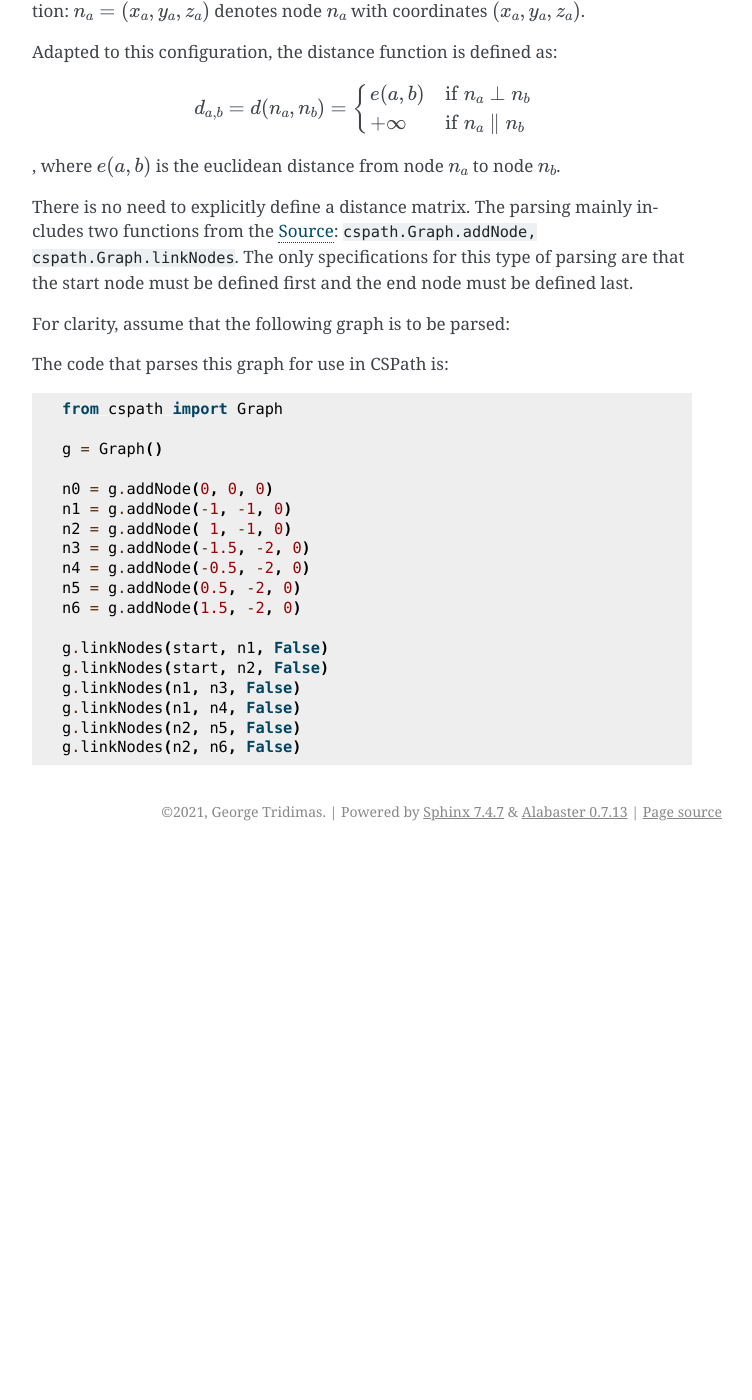
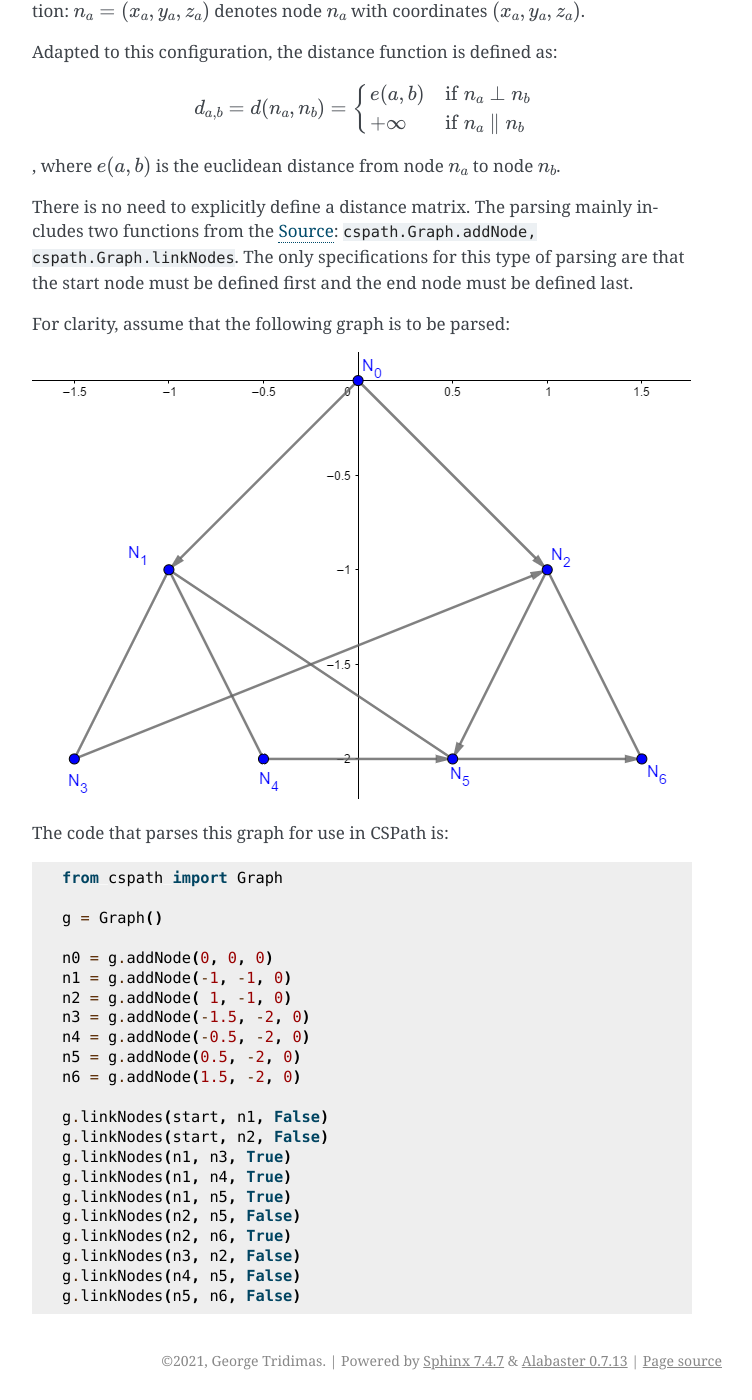
Before and after one commit to notgmt1337/CSPath, a Sphinx documentation site: the page built from docs/how-to/graph-parse.rst, in a window 1280 px wide and 1400 px high, scrolled down 2017 px. Shown: the whole window, without its empty margins (388-1140 px from the left). Built offline with Sphinx 7.4.7, drawn with Linux system fonts in a browser that asks for light colours; before the commit the page ends 2868 px from its top, so only the background shows below that.

Commit message:
Update graph-parse.rst

```diff
--- a/docs/how-to/graph-parse.rst
+++ b/docs/how-to/graph-parse.rst
@@ -95,7 +95,7 @@ There is no need to explicitly define a distance matrix. The parsing mainly incl
 
 For clarity, assume that the following graph is to be parsed:
 
-
+.. image:: image_2021-05-03_185232.png
 
 The code that parses this graph for use in CSPath is:
 
@@ -115,14 +115,14 @@ The code that parses this graph for use in CSPath is:
 
     g.linkNodes(start, n1, False)
     g.linkNodes(start, n2, False)
-    g.linkNodes(n1, n3, False)
-    g.linkNodes(n1, n4, False)
+    g.linkNodes(n1, n3, True)
+    g.linkNodes(n1, n4, True)
+    g.linkNodes(n1, n5, True)
     g.linkNodes(n2, n5, False)
-    g.linkNodes(n2, n6, False)
-
-
-
-
+    g.linkNodes(n2, n6, True)
+    g.linkNodes(n3, n2, False)
+    g.linkNodes(n4, n5, False)
+    g.linkNodes(n5, n6, False)
 
 
 .. _Source: https://cspath.readthedocs.io/en/latest/reference/source.html
```
